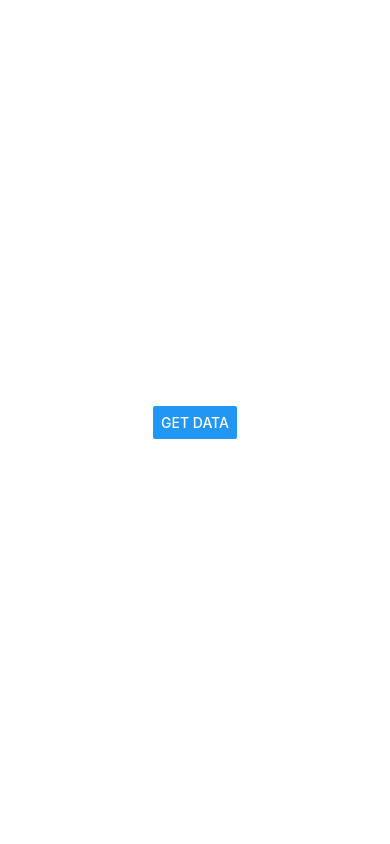
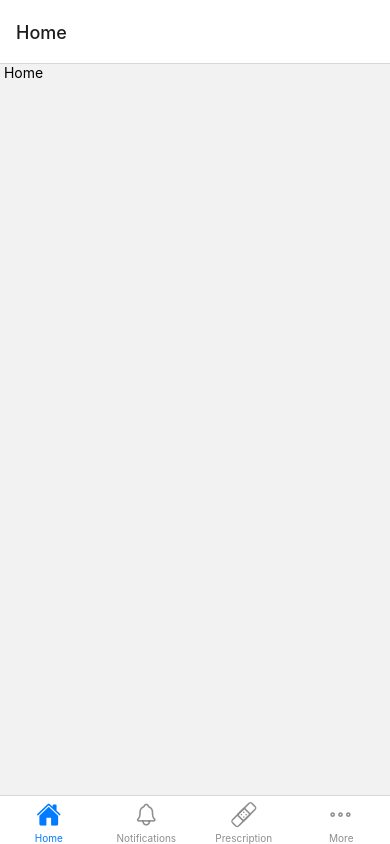
Before and after one commit to xshen053/ReactNativeLearning, a React Native app in the folder style_demo/: screen / in a window 390 px wide. Built offline with nearby package versions, Linux system fonts and the light colour scheme.

Commit message:
finished bottom tab for the project

```diff
--- a/style_demo/App.js
+++ b/style_demo/App.js
@@ -20,7 +20,8 @@ import {StatusBar, Text, View} from 'react-native';
 // import Index from './src_22_StackNavigator';
 // import Index from './src_23_BottomTab';
 // import Index from './src_27_PassingParameter';
-import Index from './src_28_API';
+// import Index from './src_28_API';
+import Index from './src_29_project';
 
 export default class App extends Component {
   render() {
--- a/style_demo/src_23_BottomTab/index.js
+++ b/style_demo/src_23_BottomTab/index.js
@@ -18,6 +18,7 @@ function NewsScreen(prop) {
   );
 }
 const Tab = createBottomTabNavigator();
+
 export default class index extends Component {
   render() {
     return (
--- /dev/null
+++ b/style_demo/src_29_project/index.js
@@ -0,0 +1,11 @@
+import React, {Component} from 'react';
+import {Text, StyleSheet, View} from 'react-native';
+import MainTab from './routes';
+
+export default class index extends Component {
+  render() {
+    return <MainTab />;
+  }
+}
+
+const styles = StyleSheet.create({});
--- /dev/null
+++ b/style_demo/src_29_project/routes/index.js
@@ -0,0 +1,43 @@
+import React, {Component} from 'react';
+import {Text, StyleSheet, View} from 'react-native';
+import {createBottomTabNavigator} from '@react-navigation/bottom-tabs';
+import Ionicons from 'react-native-vector-icons/Ionicons';
+import HomeScreen from '../screens/Home';
+import PrescriptionScreen from '../screens/Prescription';
+import NotificationsScreen from '../screens/Notifications';
+import MoreScreen from '../screens/More';
+
+const Tab = createBottomTabNavigator();
+
+export default class index extends Component {
+  render() {
+    return (
+      <Tab.Navigator
+        // ({route}) != route
+        screenOptions={({route}) => ({
+          tabBarIcon: ({focused, color, size}) => {
+            let iconName;
+            if (route.name === 'Home') {
+              iconName = focused ? 'home' : 'home-outline';
+            } else if (route.name === 'Notifications') {
+              iconName = focused ? 'notifications' : 'notifications-outline';
+            } else if (route.name === 'Prescription') {
+              iconName = focused ? 'bandage' : 'bandage-outline';
+            } else if (route.name === 'More') {
+              iconName = focused
+                ? 'ellipsis-horizontal'
+                : 'ellipsis-horizontal-outline';
+            }
+            return <Ionicons name={iconName} size={size} color={color} />;
+          },
+        })}>
+        <Tab.Screen name="Home" component={HomeScreen} />
+        <Tab.Screen name="Notifications" component={NotificationsScreen} />
+        <Tab.Screen name="Prescription" component={PrescriptionScreen} />
+        <Tab.Screen name="More" component={MoreScreen} />
+      </Tab.Navigator>
+    );
+  }
+}
+
+const styles = StyleSheet.create({});
--- /dev/null
+++ b/style_demo/src_29_project/screens/Home/index.js
@@ -0,0 +1,14 @@
+import React, {Component} from 'react';
+import {Text, StyleSheet, View} from 'react-native';
+
+export default class HomeScreen extends Component {
+  render() {
+    return (
+      <View>
+        <Text> Home </Text>
+      </View>
+    );
+  }
+}
+
+const styles = StyleSheet.create({});
--- /dev/null
+++ b/style_demo/src_29_project/screens/More/index.js
@@ -0,0 +1,14 @@
+import React, {Component} from 'react';
+import {Text, StyleSheet, View} from 'react-native';
+
+export default class MoreScreen extends Component {
+  render() {
+    return (
+      <View>
+        <Text> textInComponent </Text>
+      </View>
+    );
+  }
+}
+
+const styles = StyleSheet.create({});
--- /dev/null
+++ b/style_demo/src_29_project/screens/Notifications/index.js
@@ -0,0 +1,14 @@
+import React, {Component} from 'react';
+import {Text, StyleSheet, View} from 'react-native';
+
+export default class NotificationsScreen extends Component {
+  render() {
+    return (
+      <View>
+        <Text> textInComponent </Text>
+      </View>
+    );
+  }
+}
+
+const styles = StyleSheet.create({});
--- /dev/null
+++ b/style_demo/src_29_project/screens/Prescription/index.js
@@ -0,0 +1,14 @@
+import React, {Component} from 'react';
+import {Text, StyleSheet, View} from 'react-native';
+
+export default class UserScreen extends Component {
+  render() {
+    return (
+      <View>
+        <Text> textInComponent </Text>
+      </View>
+    );
+  }
+}
+
+const styles = StyleSheet.create({});
```
Also changed, not shown: style_demo/src_29_project/routes/HomeStack.js (added, +30 -0 lines), style_demo/src_29_project/routes/NewsStack.js (added, +29 -0 lines), style_demo/src_29_project/routes/UserStack.js (added, +29 -0 lines).
